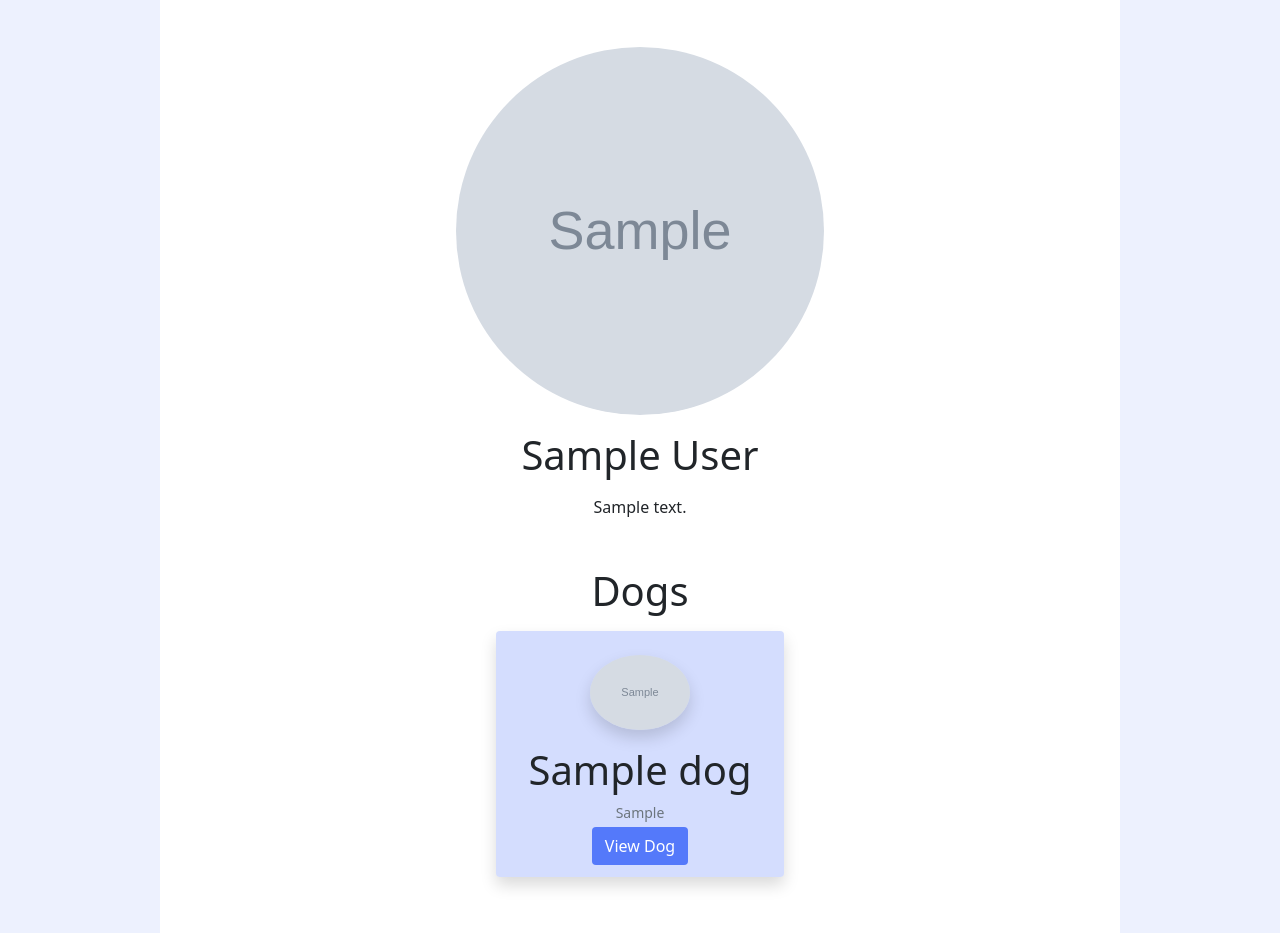
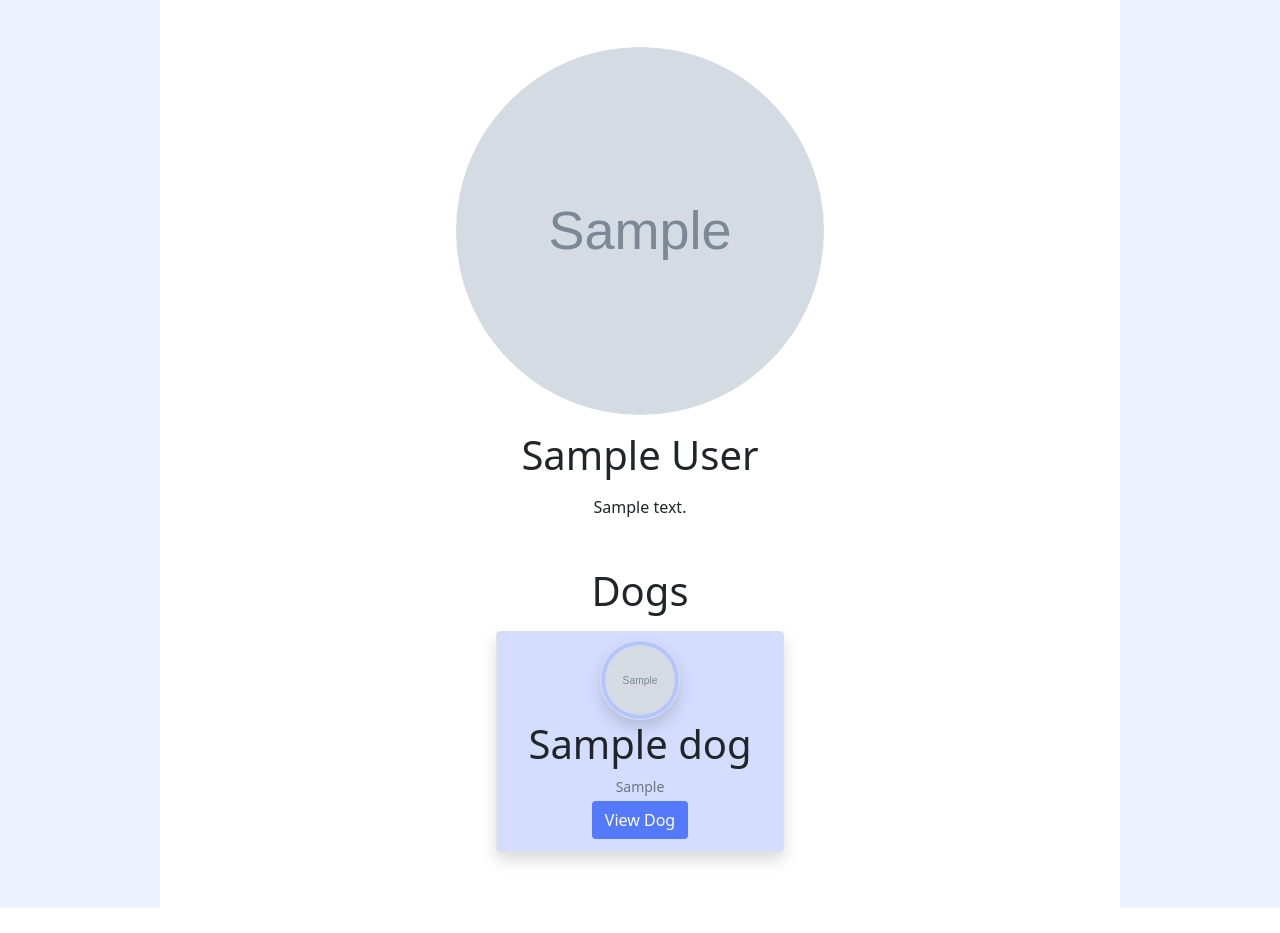
Before and after one commit to mo-shawa/spot, a Django app: page /accounts/profile/1 in a window 1280 px wide. Shown: the part 83-1016 px from the top of the page. After the commit the page ends 991 px from the top, so only its background shows below. Run offline with Django 3.2, Linux system fonts and the light colour scheme; tables that the repository leaves empty hold one stand-in row (values such as "Sample post"); grey boxes marked "Sample" are stand-in pictures.

Commit message:
fixed thumbnail image shearing

```diff
--- a/main_app/static/css/style.css
+++ b/main_app/static/css/style.css
@@ -61,7 +61,17 @@ body > .container {
 	border-radius: 50%;
 }
 
-.img-crop > img {
+.img-crop-s {
+	width: 100%;
+	max-width: 80px;
+	height: 80px;
+	position: relative;
+	overflow: hidden;
+	border-radius: 50%;
+}
+
+.img-crop > img,
+.img-crop-s > img {
 	display: inline;
 	margin: 0 auto;
 	height: 100%;
--- a/main_app/templates/main_app/post_detail.html
+++ b/main_app/templates/main_app/post_detail.html
@@ -20,12 +20,14 @@
 		"
 	>
 		<a href="{% url 'dog_detail' post.creator.id  %}">
+			<div class="img-crop-s shadow">
 				<img
 					src="{{post.creator.image}}"
 					alt=""
 					class="img-thumbnail spot-bg-25 rounded-circle"
 					style="width: 80px"
 				/>
+			</div>
 		</a>
 		<a href="{% url 'dog_detail' post.creator.id  %}">
 			<div class="m-2 d-flex flex-column">
@@ -48,7 +50,7 @@
 	</div>
 	{%endif%}
 </div>
-<div class="p-3 shadow">
+<div class="p-3 shadow rounded">
 	<h5>Comments</h5>
 	<form
 		class="d-flex align-items-center justify-content-start"
--- a/main_app/templates/profile.html
+++ b/main_app/templates/profile.html
@@ -41,15 +41,18 @@
 					rounded
 					shadow
 					spot-bg-25
+					border
 				"
 				style="width: 18rem"
 			>
 				{% if dog.image %}
-				<img
-					src="{{ dog.image }}"
-					class="rounded-circle m-3 shadow"
-					style="width: 100px"
-				/>
+				<div class="img-crop-s shadow">
+					<img
+						src="{{ dog.image }}"
+						class="img-thumbnail spot-bg-25 rounded-circle"
+						style="width: 80px"
+					/>
+				</div>
 				{% else %}
 
 				<img
```
Also changed, not shown: main_app/templates/dog_profile.html (+7 -5 lines), main_app/templates/main_app/post_list.html (+7 -5 lines). Lines whose indentation alone changed are shown as unchanged.
